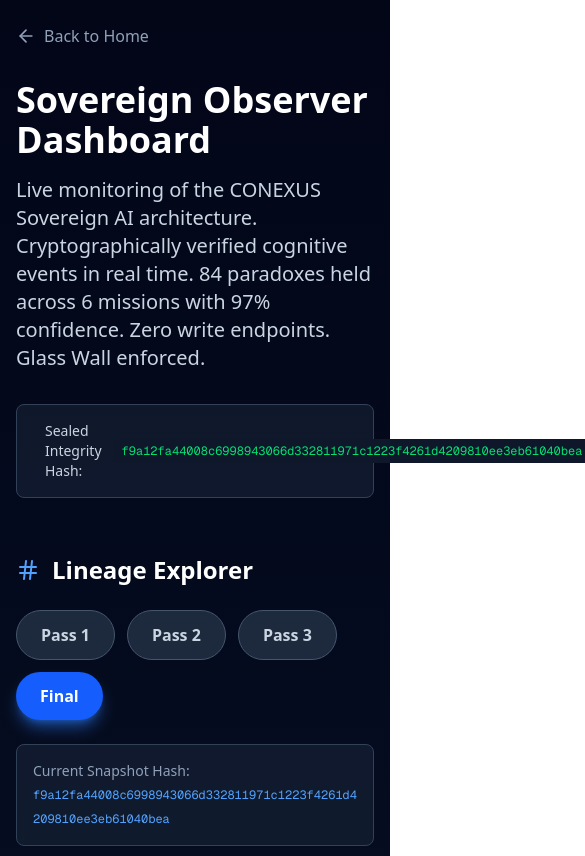
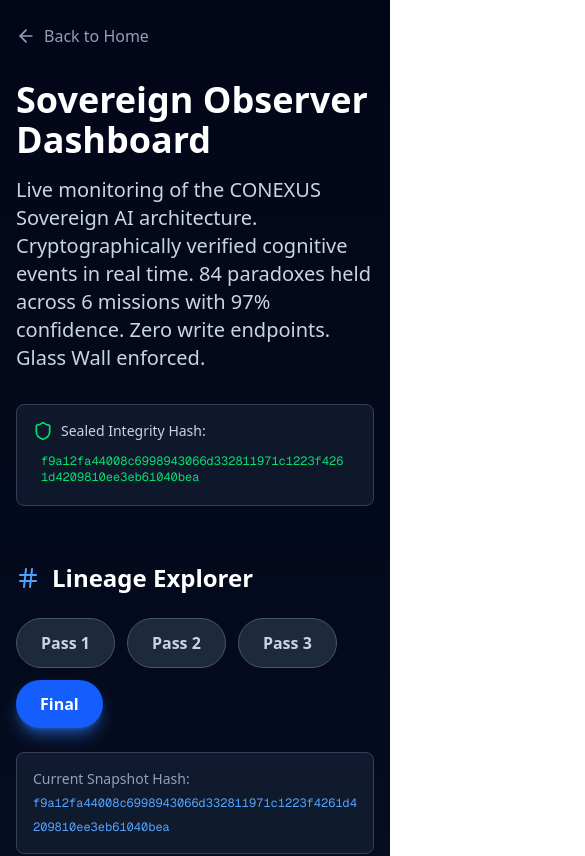
Before and after one commit to CONEXUS-dev/conexus-website, a Next.js app: page /observer in a window 390 px wide. Shown: the top 856 px of the page, 585 px wide, since content can reach past the window. Built offline with nearby package versions, Linux system fonts and the light colour scheme.

Commit message:
Fix mobile: overflow white space, hash text wrapping, scatter plot Y-axis auto-domain

```diff
--- a/app/observer/page.tsx
+++ b/app/observer/page.tsx
@@ -154,7 +154,7 @@ export default function ObserverDashboard() {
   };
 
   return (
-    <div className="min-h-screen bg-gradient-to-b from-slate-950 via-slate-900 to-slate-950">
+    <div className="min-h-screen bg-gradient-to-b from-slate-950 via-slate-900 to-slate-950 overflow-x-hidden">
       {/* Header */}
       <div className="relative z-10">
         <div className="max-w-7xl mx-auto px-4 py-6">
@@ -183,12 +183,14 @@ export default function ObserverDashboard() {
 
             {/* Integrity Hash */}
             <div className="bg-slate-800/50 border border-slate-700 rounded-lg p-4 mb-8">
-              <div className="flex items-center gap-3">
-                <Shield className="w-5 h-5 text-green-400" />
-                <span className="text-slate-300 text-sm">
-                  Sealed Integrity Hash:
-                </span>
-                <code className="text-green-400 text-xs font-mono bg-slate-900 px-2 py-1 rounded">
+              <div className="flex flex-col sm:flex-row items-start sm:items-center gap-2 sm:gap-3">
+                <div className="flex items-center gap-2">
+                  <Shield className="w-5 h-5 text-green-400 shrink-0" />
+                  <span className="text-slate-300 text-sm">
+                    Sealed Integrity Hash:
+                  </span>
+                </div>
+                <code className="text-green-400 text-xs font-mono bg-slate-900 px-2 py-1 rounded break-all">
                   {SEALED_HASH}
                 </code>
               </div>
@@ -277,7 +279,7 @@ export default function ObserverDashboard() {
                     />
                     <YAxis
                       dataKey="stability"
-                      domain={[0.5, 1.0]}
+                      domain={["auto", "auto"]}
                       stroke="#94a3b8"
                       label={{
                         value: "Stability",
```
